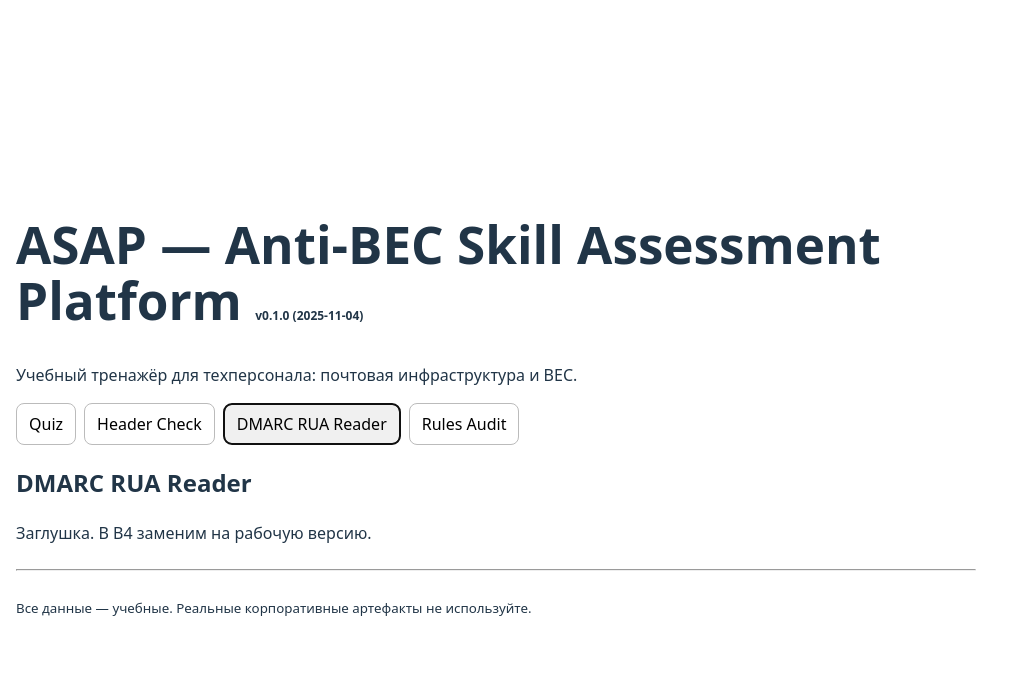
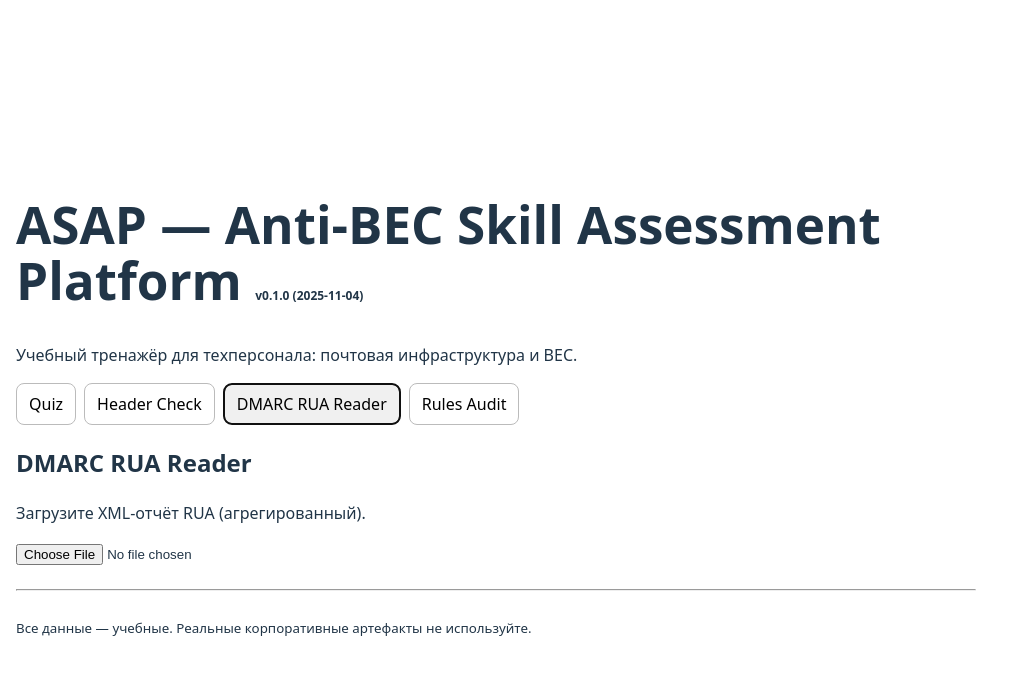
Before and after one commit to stechendehornisse/asap-trainer, a React (Vite) app: page / in a window 1280 px wide. Both pictures are taken after a click on the button "DMARC RUA Reader". Shown: the top 674 px of the page, without its empty margins (0-1023 px from the left). Built offline with nearby package versions, Linux system fonts and the light colour scheme.

Commit message:
feat(ui): HeaderCheck, DmarcReader, RulesAudit components

```diff
--- a/src/modules/DmarcReader.tsx
+++ b/src/modules/DmarcReader.tsx
@@ -1,8 +1,42 @@
+import { useState } from "react";
+import { parseDmarcXml, DmarcStat } from "../lib/parseDmarc";
+
 export default function DmarcReader() {
+  const [stat, setStat] = useState<DmarcStat | null>(null);
+  const [err, setErr] = useState("");
+
+  async function onFile(e: React.ChangeEvent<HTMLInputElement>) {
+    setErr("");
+    setStat(null);
+    const f = e.target.files?.[0];
+    if (!f) return;
+    try {
+      const text = await f.text();
+      const s = parseDmarcXml(text);
+      setStat(s);
+    } catch (ex: any) {
+      setErr("Ошибка парсинга XML: " + (ex?.message || ""));
+    }
+  }
+
   return (
     <div>
       <h2>DMARC RUA Reader</h2>
-      <p>Заглушка. В B4 заменим на рабочую версию.</p>
+      <p>Загрузите XML-отчёт RUA (агрегированный).</p>
+      <input type="file" accept=".xml" onChange={onFile} />
+      {err && <p style={{ color: "red" }}>{err}</p>}
+      {stat && (
+        <div style={{ marginTop: 12 }}>
+          <p>Всего сообщений: <b>{stat.total}</b></p>
+          <p>Pass: <b>{stat.pass}</b> | Fail: <b>{stat.fail}</b></p>
+          <h3>Топ источники</h3>
+          <ul>
+            {Object.entries(stat.bySource).slice(0, 10).map(([ip, cnt]) => (
+              <li key={ip}>{ip}: {cnt}</li>
+            ))}
+          </ul>
+        </div>
+      )}
     </div>
   );
 }
--- a/src/modules/HeaderCheck.tsx
+++ b/src/modules/HeaderCheck.tsx
@@ -1,8 +1,40 @@
+import { useState } from "react";
+import { parseHeaders } from "../lib/parseHeaders";
+
 export default function HeaderCheck() {
+  const [raw, setRaw] = useState("");
+  const [out, setOut] = useState<ReturnType<typeof parseHeaders> | null>(null);
+
   return (
     <div>
       <h2>Header Check</h2>
-      <p>Заглушка. В B4 заменим на рабочую версию.</p>
+      <p>Вставьте «сырые» заголовки письма целиком и нажмите «Проанализировать».</p>
+
+      <textarea
+        value={raw}
+        onChange={(e) => setRaw(e.target.value)}
+        rows={12}
+        style={{ width: "100%", fontFamily: "monospace" }}
+        placeholder="Вставьте заголовки письма..."
+      />
+
+      <div style={{ marginTop: 8, display: "flex", gap: 8 }}>
+        <button onClick={() => setOut(parseHeaders(raw))}>Проанализировать</button>
+        <button onClick={() => { setRaw(""); setOut(null); }}>Очистить</button>
+      </div>
+
+      {out && (
+        <div style={{ marginTop: 16 }}>
+          <h3>Результат</h3>
+          <ul>
+            <li>SPF: <b>{out.spf || "нет данных"}</b></li>
+            <li>DKIM: <b>{out.dkim || "нет данных"}</b></li>
+            <li>DMARC: <b>{out.dmarc || "нет данных"}</b></li>
+            <li>Количество Received: <b>{out.receivedHops}</b></li>
+            <li>Флаги: <b>{out.flags.join(", ") || "—"}</b></li>
+          </ul>
+        </div>
+      )}
     </div>
   );
 }
--- a/src/modules/RulesAudit.tsx
+++ b/src/modules/RulesAudit.tsx
@@ -1,8 +1,37 @@
+import { useState } from "react";
+import { lintRules, RuleFinding } from "../lib/lintRules";
+
 export default function RulesAudit() {
+  const [text, setText] = useState("");
+  const [findings, setFindings] = useState<RuleFinding[]>([]);
+
+  async function onFile(e: React.ChangeEvent<HTMLInputElement>) {
+    const f = e.target.files?.[0];
+    if (!f) return;
+    const t = await f.text();
+    setText(t);
+    setFindings(lintRules(t));
+  }
+
   return (
     <div>
       <h2>Rules Audit</h2>
-      <p>Заглушка. В B4 заменим на рабочую версию.</p>
+      <p>Загрузите CSV с правилами почтового ящика (перенаправления, перемещения, удаления).</p>
+      <input type="file" accept=".csv" onChange={onFile} />
+      {text && (
+        <>
+          <p style={{ marginTop: 8 }}>Загружено {Math.max(0, text.split(/\r?\n/).length - 1)} правил.</p>
+          <h3>Находки</h3>
+          <ul>
+            {findings.length === 0 && <li>Подозрительных правил не обнаружено</li>}
+            {findings.map((f) => (
+              <li key={f.index}>
+                Строка {f.index}: [{f.severity}] {f.reason}
+              </li>
+            ))}
+          </ul>
+        </>
+      )}
     </div>
   );
 }
```
